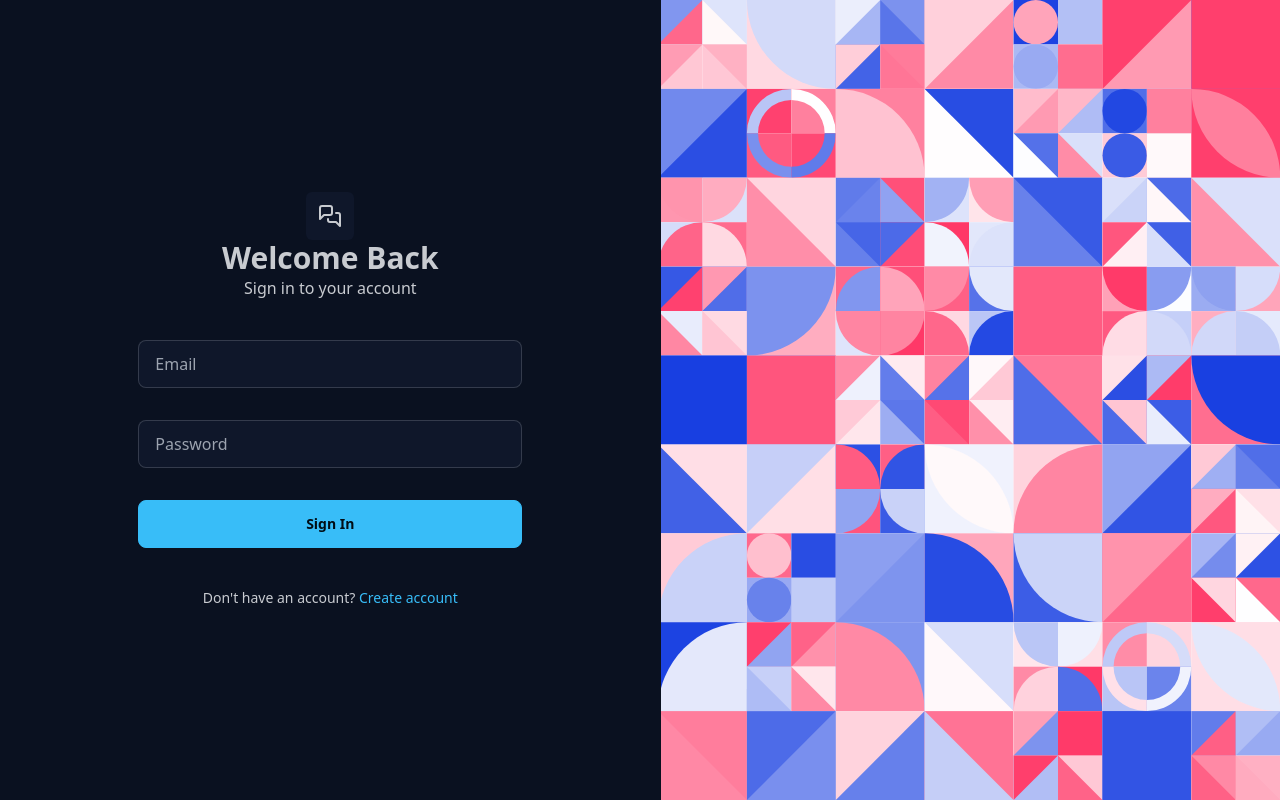
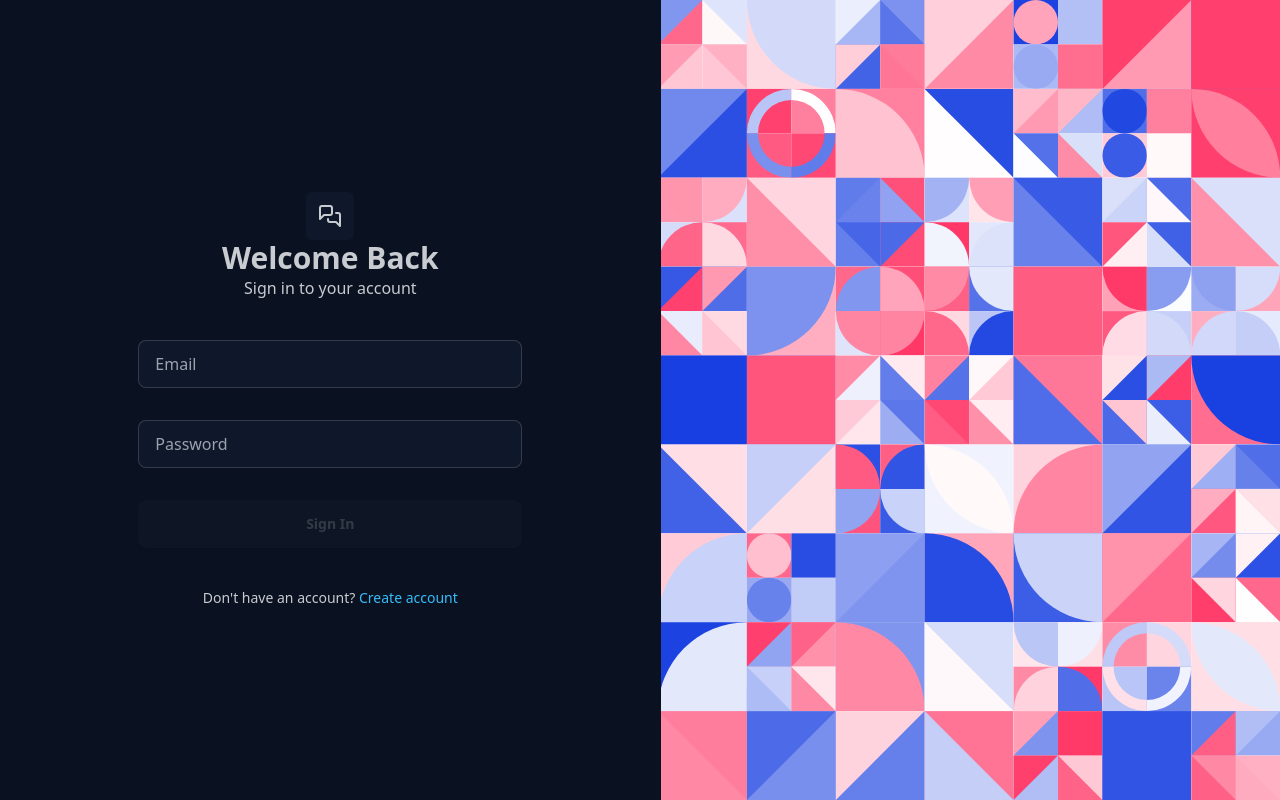
Before and after one commit to jeffigy/chat-app, a React (Vite) app in the folder client/: page / in a window 1280 px wide. Built offline with nearby package versions, Linux system fonts and the light colour scheme; no server answers.

Commit message:
feat: Added add login and signup api, mutation, and form submission

```diff
--- a/client/src/features/auth/LoginForm.tsx
+++ b/client/src/features/auth/LoginForm.tsx
@@ -1,30 +1,58 @@
-import { MessagesSquare } from "lucide-react";
+import { Loader } from "lucide-react";
+import { useLoginMutation } from "./authMutation";
+import { useState } from "react";
+import { toast } from "sonner";
+import { AxiosError } from "axios";
 
 const LoginForm = () => {
+  const [email, setEmail] = useState("");
+  const [password, setPassword] = useState("");
+  const { isPending, mutateAsync: login } = useLoginMutation();
+
+  const handleLogin = async (e: React.FormEvent) => {
+    e.preventDefault();
+
+    try {
+      const { accessToken } = await login({ email, password });
+      toast.success(accessToken);
+    } catch (error: unknown) {
+      if (error instanceof AxiosError) {
+        toast.error(error.message);
+      }
+    }
+  };
+
   return (
-    <>
-      <div className="flex flex-col items-center">
-        <div className="rounded-md bg-base-100 p-3">
-          <MessagesSquare />
-        </div>
-        <h2 className="text-3xl font-bold">Welcome Back</h2>
-        <p>Sign in to your account</p>
-      </div>
-      <div className="w-full max-w-sm space-y-8">
+    <form onSubmit={handleLogin} className="w-full max-w-sm space-y-8">
       <input
+        value={email}
+        onChange={({ target }) => setEmail(target.value)}
         type="text"
         className="input input-bordered w-full"
         placeholder="Email"
       />
 
       <input
+        value={password}
+        onChange={({ target }) => setPassword(target.value)}
         type="text"
         className="input input-bordered w-full"
         placeholder="Password"
       />
-        <button className="btn btn-primary w-full">Sign In</button>
-      </div>
+      <button
+        disabled={!email || !password}
+        type="submit"
+        className="btn btn-primary w-full"
+      >
+        {isPending ? (
+          <>
+            <Loader className="animate-spin" /> Signing in...
           </>
+        ) : (
+          "Sign In"
+        )}
+      </button>
+    </form>
   );
 };
 
--- a/client/src/features/auth/SignupForm.tsx
+++ b/client/src/features/auth/SignupForm.tsx
@@ -1,34 +1,62 @@
-import { MessagesSquare } from "lucide-react";
+import { AxiosError } from "axios";
+import { useState } from "react";
+import { toast } from "sonner";
+import { useSignupMutation } from "./authMutation";
+import { Loader } from "lucide-react";
 
 const SignupForm = () => {
+  const [email, setEmail] = useState("");
+  const [password, setPassword] = useState("");
+  const [fullName, setFullName] = useState("");
+  const { isPending, mutateAsync: signup } = useSignupMutation();
+
+  const handleSignup = async (e: React.FormEvent) => {
+    e.preventDefault();
+
+    try {
+      const { accessToken } = await signup({ fullName, email, password });
+      toast.success(accessToken);
+    } catch (error: unknown) {
+      if (error instanceof AxiosError) {
+        toast.error(error.message);
+      }
+    }
+  };
+
   return (
-    <>
-      <div className="flex flex-col items-center">
-        <div className="rounded-md bg-base-100 p-3">
-          <MessagesSquare />
-        </div>
-        <h2 className="text-3xl font-bold">Create account</h2>
-        <p>Get started with your free account</p>
-      </div>
-      <div className="w-full max-w-sm space-y-8">
+    <form onSubmit={handleSignup} className="w-full max-w-sm space-y-8">
       <input
+        value={fullName}
+        onChange={({ target }) => setFullName(target.value)}
+        type="text"
+        className="input input-bordered w-full"
+        placeholder="Full Name"
+      />
+      <input
+        value={email}
+        onChange={({ target }) => setEmail(target.value)}
         type="text"
         className="input input-bordered w-full"
         placeholder="Email"
       />
+
       <input
-          type="text"
-          className="input input-bordered w-full"
-          placeholder="Name"
-        />
-        <input
+        value={password}
+        onChange={({ target }) => setPassword(target.value)}
         type="text"
         className="input input-bordered w-full"
         placeholder="Password"
       />
-        <button className="btn btn-primary w-full">Create Account</button>
-      </div>
+      <button className="btn btn-primary w-full">
+        {isPending ? (
+          <>
+            <Loader className="animate-spin" /> Creating Account...
           </>
+        ) : (
+          "Create Account"
+        )}
+      </button>
+    </form>
   );
 };
 
--- /dev/null
+++ b/client/src/features/auth/authApi.ts
@@ -0,0 +1,12 @@
+import axiosInstance from "@/lib/axiosInstance";
+import { LoginCredentials, SignupCredentials } from "@/types/auth";
+
+const BASE_URL = "/api/auth";
+
+export const login = async (credentials: LoginCredentials) => {
+  return (await axiosInstance.post(`${BASE_URL}/login`, credentials)).data;
+};
+
+export const signup = async (credentials: SignupCredentials) => {
+  return (await axiosInstance.post(`${BASE_URL}/signup`, credentials)).data;
+};
--- /dev/null
+++ b/client/src/features/auth/authMutation.ts
@@ -0,0 +1,17 @@
+import { useMutation } from "@tanstack/react-query";
+import { login, signup } from "./authApi";
+import { LoginCredentials, SignupCredentials } from "@/types/auth";
+
+export function useLoginMutation() {
+  return useMutation({
+    mutationFn: (credentials: LoginCredentials) => login(credentials),
+    mutationKey: ["login"],
+  });
+}
+
+export function useSignupMutation() {
+  return useMutation({
+    mutationFn: (credentials: SignupCredentials) => signup(credentials),
+    mutationKey: ["signup"],
+  });
+}
--- a/client/src/pages/AuthPage.tsx
+++ b/client/src/pages/AuthPage.tsx
@@ -1,6 +1,7 @@
 import Pattern from "@/assets/auth-pattern.svg";
 import LoginForm from "@/features/auth/LoginForm";
 import SignupForm from "@/features/auth/SignupForm";
+import { MessagesSquare } from "lucide-react";
 import { useState } from "react";
 
 const AuthPage = () => {
@@ -14,12 +15,29 @@ const AuthPage = () => {
   return (
     <div className="flex h-screen w-full flex-col lg:flex-row">
       <div className="flex w-full grow flex-col items-center justify-center space-y-10 p-10">
+        <div className="flex flex-col items-center">
+          <div className="rounded-md bg-base-100 p-3">
+            <MessagesSquare />
+          </div>
+          <h2 className="text-3xl font-bold">
+            {isLogin ? "Welcome Back" : "Create account"}
+          </h2>
+          <p>
+            {isLogin
+              ? "Sign in to your account"
+              : "Get started with your free account"}
+          </p>
+        </div>
+
         {isLogin ? <LoginForm /> : <SignupForm />}
 
         <p className="text-center text-sm">
-          {isLogin ? "Don't have an account?" : "Already have an account?"}
-          <span className="text-primary" onClick={handleChangeForm}>
-            {isLogin ? " Create account" : " Sign in"}
+          {isLogin ? "Don't have an account? " : "Already have an account? "}
+          <span
+            className="cursor-pointer text-primary hover:underline"
+            onClick={handleChangeForm}
+          >
+            {isLogin ? "Create account" : "Sign in"}
           </span>
         </p>
       </div>
--- /dev/null
+++ b/client/src/types/auth.ts
@@ -0,0 +1,8 @@
+export type LoginCredentials = {
+  email: string;
+  password: string;
+};
+
+export type SignupCredentials = LoginCredentials & {
+  fullName: string;
+};
```
Lines whose indentation alone changed are shown as unchanged.
